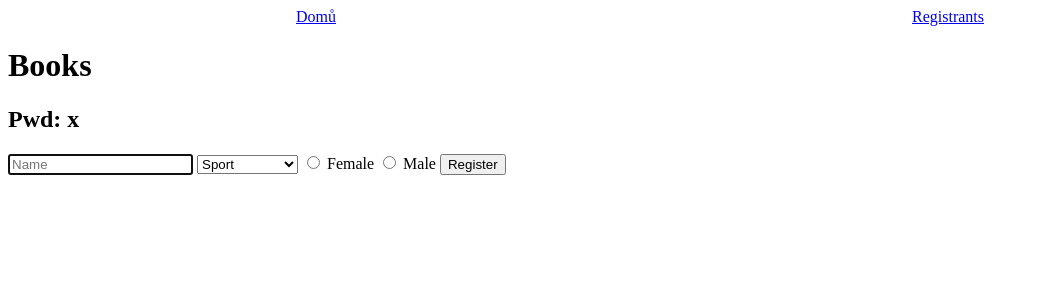
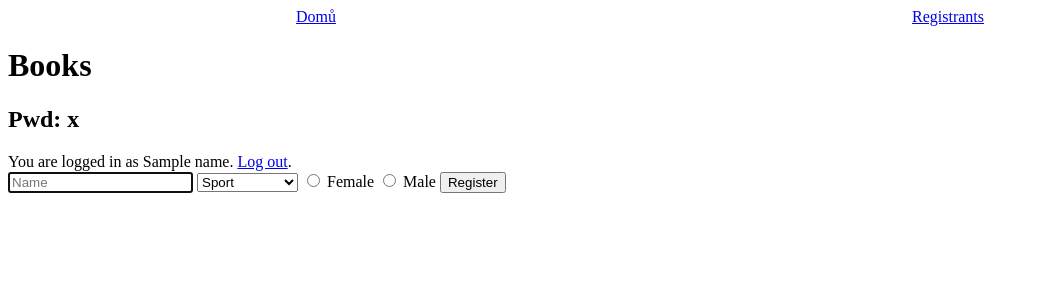
Before and after one commit to funkacer/store_flask_app, a Flask app: template templates/books.html in a window 1280 px wide. Shown: the top 300 px of the page, without its empty margins (0-1039 px from the left). Run offline with Flask 3, Linux system fonts and the light colour scheme; the template is opened without the code that fills it: most values are stand-ins (such as "Sample title", 1, 10 or a date in 2020).

Commit message:
Update books.html

```diff
--- a/templates/books.html
+++ b/templates/books.html
@@ -2,9 +2,17 @@
 
 {% block body %}
 
-<h1>Books</h1>
+    <h1>Books</h1>
 
-<h2>Pwd: {{ pwd }}</h2>
+    <h2>Pwd: {{ pwd }}</h2>
+
+    {% if name %}
+        You are logged in as {{name}}. <a href="/logout"> Log out</a>.
+
+
+    {% else %}
+        You are not logged in. <a href="/login"> Log in</a>.
+    {% endif %}
 
 <form action="/register" method="post">
     <input autocomplete="off" autofocus name="name" placeholder="Name" type="text">
```
